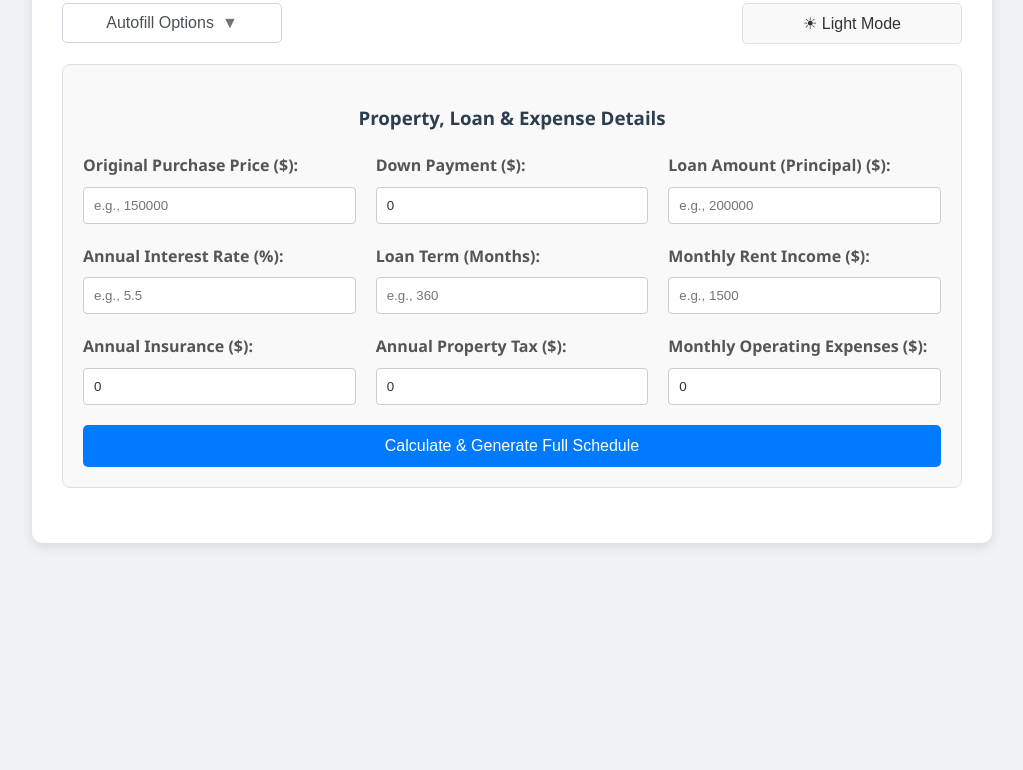
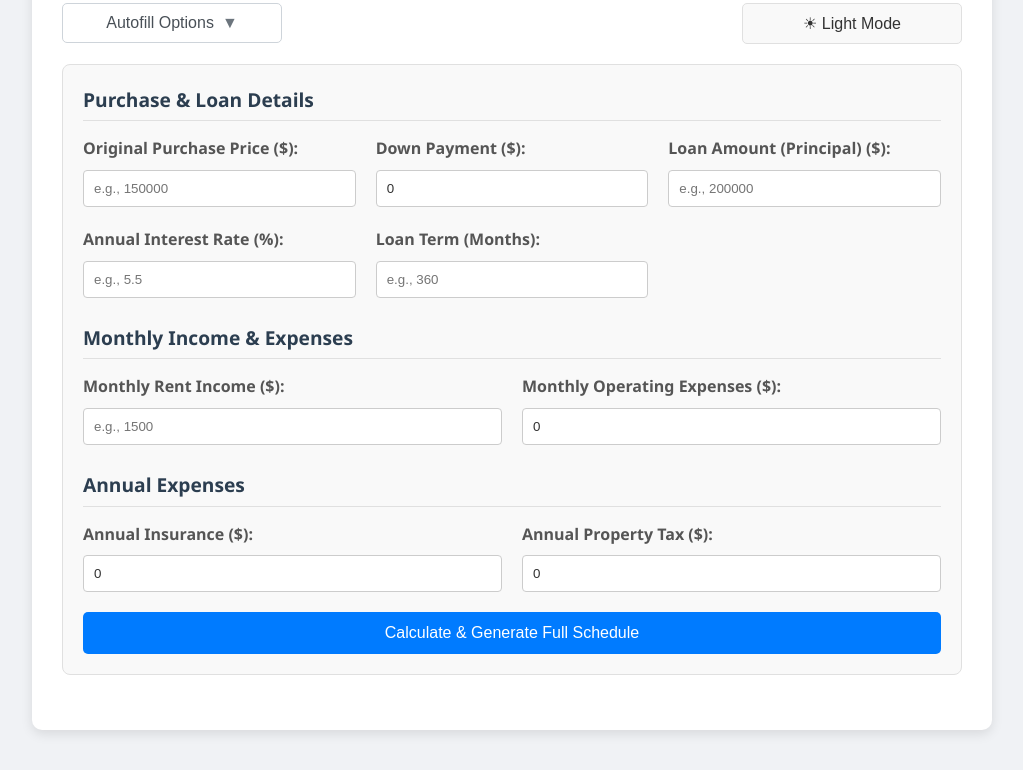
Before and after one commit to olcraig91/Renovation-Profit, a plain HTML site: page index.html in a window 1280 px wide. Shown: the part 155-925 px from the top of the page, without its empty margins (128-1151 px from the left). Before the commit the page ends 800 px from the top, so only its background shows below. Drawn offline with nearby package versions, Linux system fonts and the light colour scheme.

Commit message:
Update index.html

```diff
--- a/index.html
+++ b/index.html
@@ -115,6 +115,19 @@
             border: 1px solid var(--border-color);
             border-radius: 8px;
             background-color: var(--section-bg);
+        }
+
+        .input-section h3 {
+            text-align: left;
+            margin-top: 25px;
+            margin-bottom: 15px;
+            padding-bottom: 5px;
+            border-bottom: 1px solid var(--border-color);
+            font-size: 1.2em;
+        }
+
+        .input-section h3:first-of-type {
+            margin-top: 0;
         }
 
         .form-grid {
@@ -429,7 +442,8 @@
         </div>
 
         <div class="input-section">
-            <h3>Property, Loan & Expense Details</h3>
+            <!-- Group 1: Purchase & Loan Details -->
+            <h3>Purchase & Loan Details</h3>
             <div class="form-grid">
                 <div class="form-group">
                     <label for="purchasePrice">Original Purchase Price ($):</label>
@@ -451,10 +465,24 @@
                     <label for="loanTermMonths">Loan Term (Months):</label>
                     <input type="number" id="loanTermMonths" placeholder="e.g., 360" step="1" min="1">
                 </div>
+            </div>
+
+            <!-- Group 2: Monthly Income & Expenses -->
+            <h3>Monthly Income & Expenses</h3>
+            <div class="form-grid">
                 <div class="form-group">
                     <label for="monthlyRent">Monthly Rent Income ($):</label>
                     <input type="number" id="monthlyRent" placeholder="e.g., 1500" step="any">
                 </div>
+                <div class="form-group">
+                    <label for="monthlyOperatingExpenses">Monthly Operating Expenses ($):</label>
+                    <input type="number" id="monthlyOperatingExpenses" placeholder="e.g., 150" step="any" value="0">
+                </div>
+            </div>
+
+            <!-- Group 3: Annual Expenses -->
+            <h3>Annual Expenses</h3>
+            <div class="form-grid">
                 <div class="form-group">
                     <label for="annualInsurance">Annual Insurance ($):</label>
                     <input type="number" id="annualInsurance" placeholder="e.g., 1200" step="any" value="0">
@@ -463,11 +491,8 @@
                     <label for="annualPropertyTax">Annual Property Tax ($):</label>
                     <input type="number" id="annualPropertyTax" placeholder="e.g., 2400" step="any" value="0">
                 </div>
-                <div class="form-group">
-                    <label for="monthlyOperatingExpenses">Monthly Operating Expenses ($):</label>
-                    <input type="number" id="monthlyOperatingExpenses" placeholder="e.g., 150" step="any" value="0">
-                </div>
             </div>
+
             <button type="button" onclick="calculateAndDisplay()">Calculate & Generate Full Schedule</button>
             <p id="errorMessage" class="error" style="display: none;"></p>
         </div>
```
